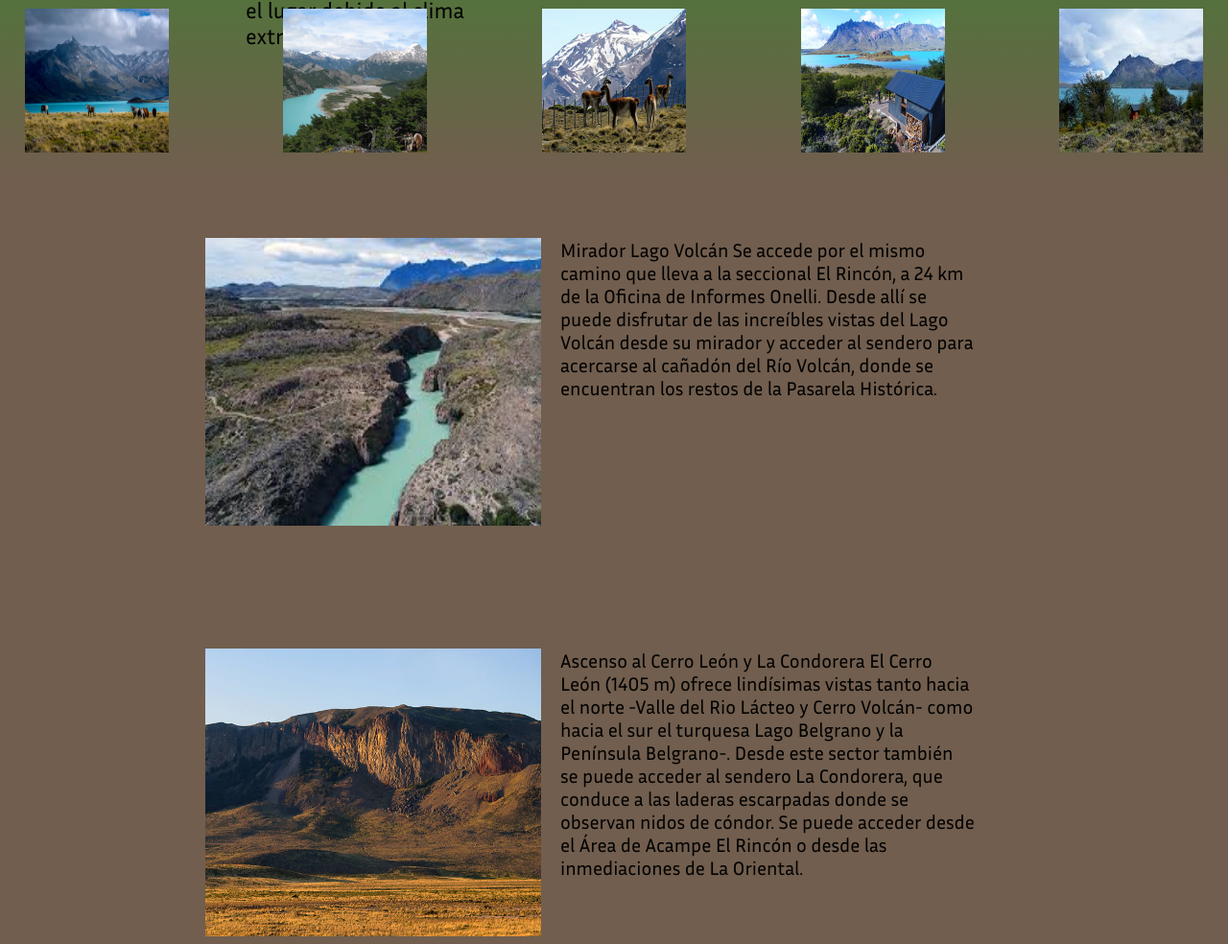
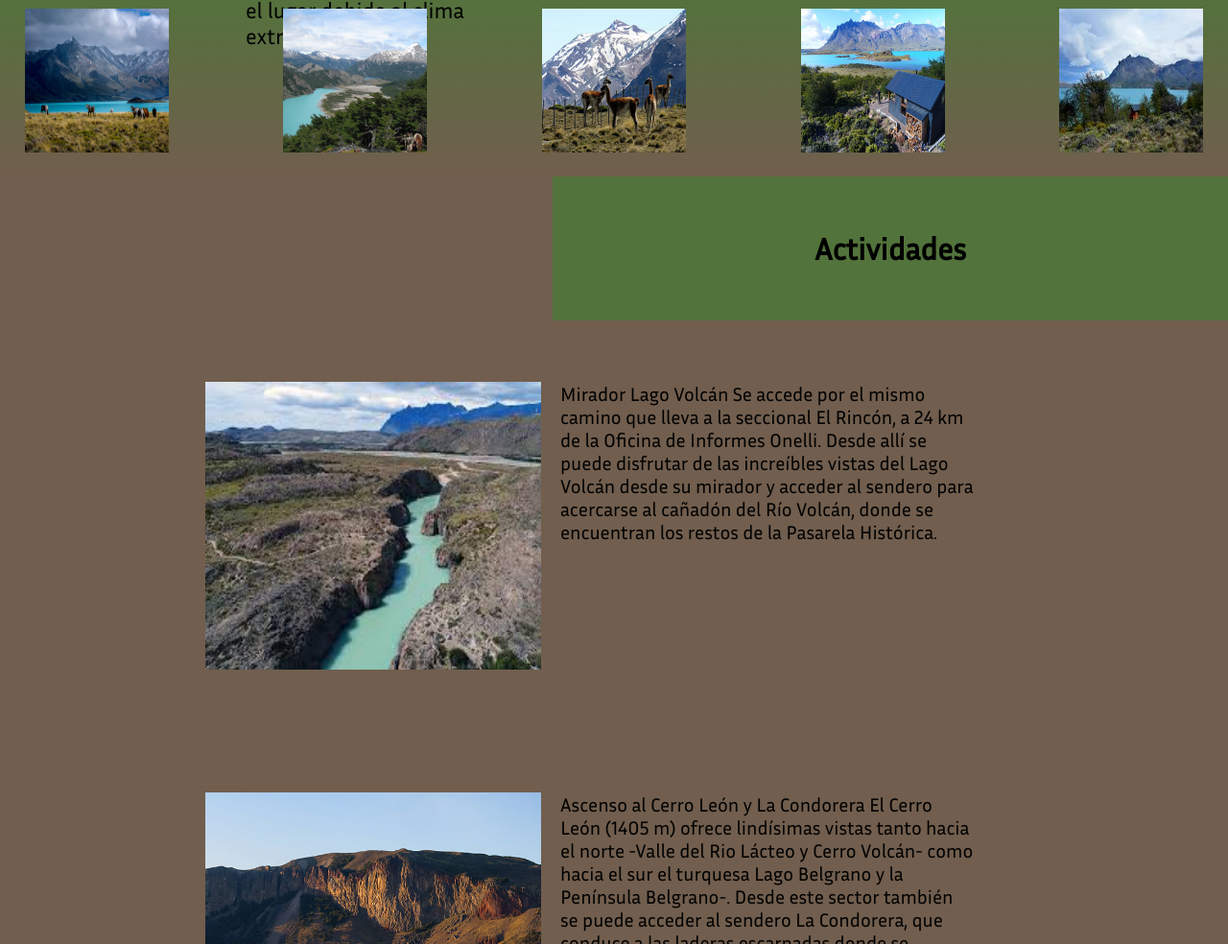
Before and after one commit to Martinhtml/TP2-DONNARI-ocampo-damsechik, a plain HTML site: page Index.html in a window 1280 px wide. Shown: the part 888-1872 px from the top of the page at 96% size. Drawn offline with Linux system fonts and the light colour scheme; files whose address does not match are found by name.

Commit message:
agruege el titulo actividades

```diff
--- a/Index.html
+++ b/Index.html
@@ -46,6 +46,7 @@
     </div>
     </div>
     <div class="parte2">
+        <h1>Actividades</h1>
         <div class="turismo">
             <img src="assets/img/sssssssssssss.jpg" alt="" id="imagen1">
             <p id="texto1">Mirador Lago Volcán
--- a/css/style3.css
+++ b/css/style3.css
@@ -157,6 +157,11 @@ footer div{
 
 }
 
+.parte2 h1{
+    margin-left: 45%;
+    justify-content: center;
+}
+
 .parte2 .turismo img{
     margin-left: 150px ;
     margin-right: 20px;
```
